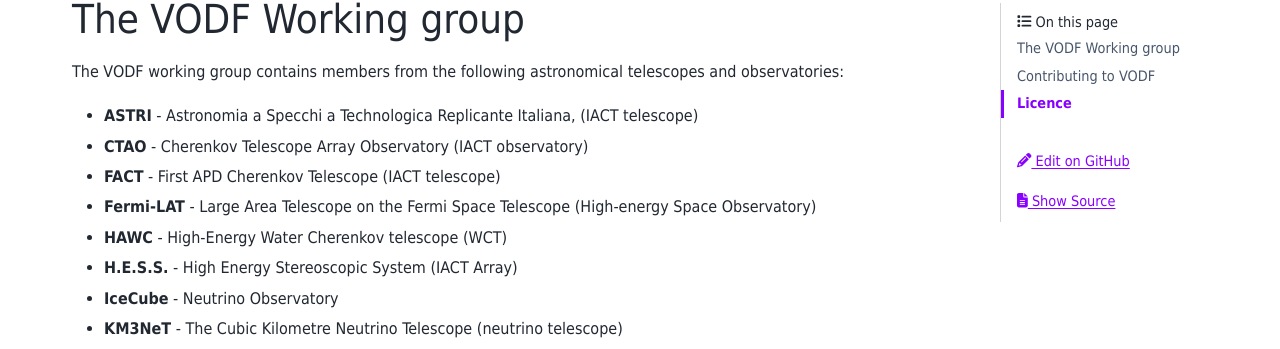
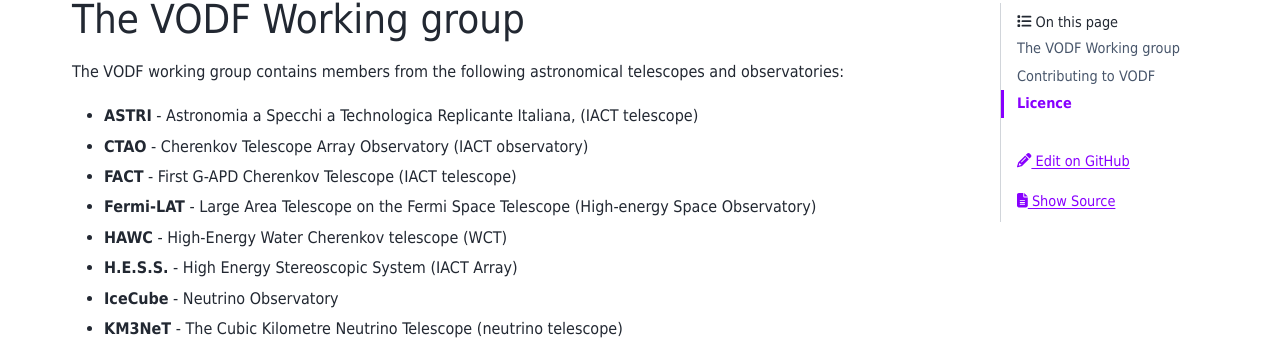
Before and after one commit to VODF/vodf-docs, a Sphinx documentation site: the page built from source/index.rst, in a window 1280 px wide and 900 px high, scrolled down 570 px. Shown: the part 93-442 px from the top of the window. Built offline with Sphinx 7.4.7 and the PyData theme 0.15.4, drawn with Linux system fonts in a browser that asks for light colours.

```diff
--- a/source/index.rst
+++ b/source/index.rst
@@ -33,7 +33,7 @@ and observatories:
 
 - **ASTRI** - Astronomia a Specchi a Technologica Replicante Italiana, (IACT telescope)
 - **CTAO**  - Cherenkov Telescope Array Observatory (IACT observatory)
-- **FACT** - First APD Cherenkov Telescope (IACT telescope)
+- **FACT** - First G-APD Cherenkov Telescope (IACT telescope)
 - **Fermi-LAT** - Large Area Telescope on the Fermi Space Telescope (High-energy Space Observatory)
 - **HAWC** - High-Energy Water Cherenkov telescope (WCT)
 - **H.E.S.S.** - High Energy Stereoscopic System (IACT Array)
```
